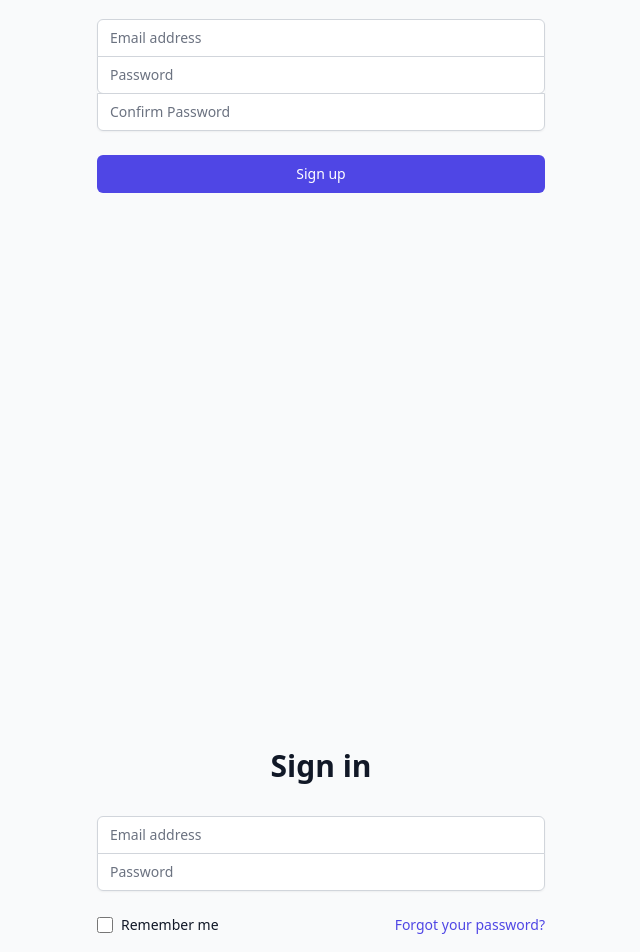
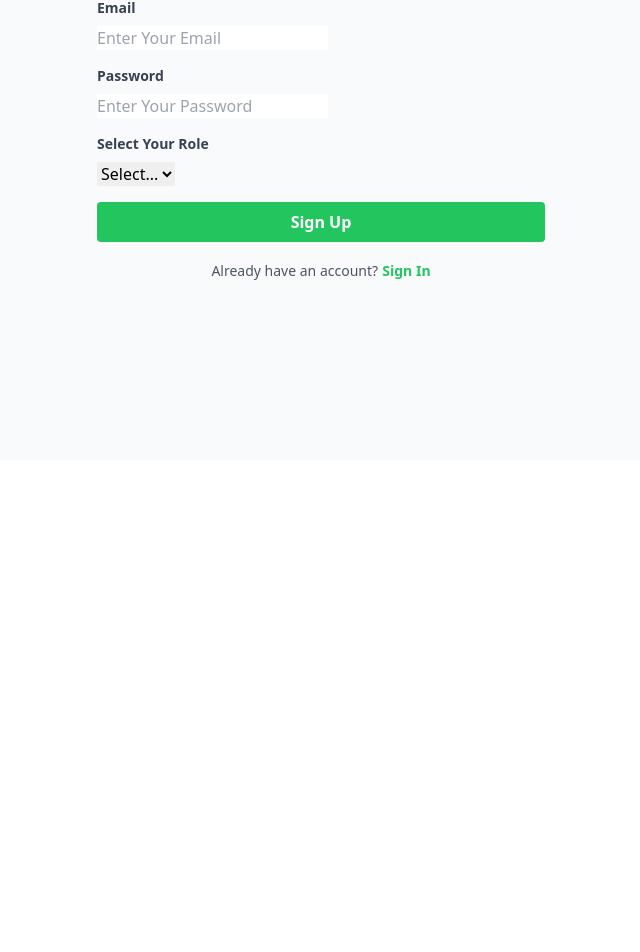
Before and after one commit to Adershradhakrishnan/ecommerceproject, a React (Vite) app in the folder client/my-project/: page / in a window 1280 px wide. Shown: the part 340-1292 px from the top of the page, without its empty margins (319-959 px from the left). After the commit the page ends 800 px from the top, so only its background shows below. Built offline with nearby package versions, Linux system fonts and the light colour scheme.

Commit message:
sswer message

```diff
--- a/client/my-project/src/App.jsx
+++ b/client/my-project/src/App.jsx
@@ -1,6 +1,7 @@
 import { useState } from 'react'
-import SignupForm from './components/Signup/Signup';
-import SigninForm from './components/Signin/Signin';
+import Signup from './components/Signup/Signup';
+import Signin from './components/Signin/Signin';
+import { BrowserRouter as Router,Route,Routes,Link } from 'react-router-dom';
 import './App.css'
 
 function App() {
@@ -8,8 +9,14 @@ function App() {
 
   return (
     <>
-    <SignupForm/>
-    <SigninForm/>
+   <Router>
+      <div>
+        <Routes>
+          <Route path='/' exact element={<Signup/>}/>
+          <Route path='/signin' exact element={<Signin/>}/>
+          </Routes>
+      </div>
+     </Router>
     </>
   )
 }
--- a/client/my-project/src/components/Signin/Signin.jsx
+++ b/client/my-project/src/components/Signin/Signin.jsx
@@ -1,23 +1,68 @@
 import React, { useState } from 'react';
+import Swal from "sweetalert2";
+import axios from 'axios';
+import { Link, useNavigate } from "react-router-dom";
 
-const SigninForm = () => {
-  const [formData, setFormData] = useState({
-    email: '',
-    password: '',
+
+function Signin() {
+  const [email, setEmail] = useState("");
+  const [password, setPassword] = useState("");
+  const navigate = useNavigate(); // Access to history object for navigation
+
+  const handleSubmit = async (e) => {
+    e.preventDefault();
+
+    try {
+        const response = await axios.post('http://localhost:3100/signin', {
+            email: email,
+            password: password,
         });
 
-  const handleChange = (e) => {
-    const { name, value } = e.target;
-    setFormData({
-      ...formData,
-      [name]: value,
+        if (response.data && response.data.token) {
+            const { token, role } = response.data;
+            localStorage.setItem('token', token);
+
+            Swal.fire({
+                icon: 'success',
+                title: 'Success',
+                text: response.data.message,
             });
-  };
 
-  const handleSubmit = (e) => {
-    e.preventDefault();
-    // Add your form submission logic here
-    console.log('Form submitted:', formData);
+            // Redirect based on role after successful sign-in
+            if (role === 'seller') {
+                navigate('/getproducts');
+            } else if (role === 'buyer') {
+                navigate('/');
+            }
+        } else {
+            Swal.fire({
+                icon: "error",
+                title: "Error",
+                text: "Invalid credentials. Please try again.",
+            });
+        }
+
+        // Reset form fields after successful submission
+        setEmail("");
+        setPassword("");
+
+    } catch (error) {
+        console.error("Signin error:", error);
+
+        if (error.response && error.response.status === 401) {
+            Swal.fire({
+                icon: "error",
+                title: "Error",
+                text: "Invalid credentials. Please try again.",
+            });
+        } else {
+            Swal.fire({
+                icon: "error",
+                title: "Error",
+                text: "Failed to sign in. Please try again.",
+            });
+        }
+    }
 };
 
   return (
@@ -26,74 +71,51 @@ const SigninForm = () => {
         <div>
           <h2 className="mt-6 text-center text-3xl font-extrabold text-gray-900">Sign in</h2>
         </div>
-        <form className="mt-8 space-y-6" onSubmit={handleSubmit}>
-          <div className="rounded-md shadow-sm -space-y-px">
-            <div>
-              <label htmlFor="email-address" className="sr-only">
-                Email address
-              </label>
+        <form onSubmit={handleSubmit}>
+                    <div className="mb-4">
+                        <label htmlFor="email" className="block text-gray-700 text-sm font-bold mb-2">Email</label>
                         <input
-                id="email-address"
-                name="email"
                             type="email"
-                autoComplete="email"
-                required
-                value={formData.email}
-                onChange={handleChange}
-                className="appearance-none rounded-none relative block w-full px-3 py-2 border border-gray-300 placeholder-gray-500 text-gray-900 rounded-t-md focus:outline-none focus:ring-indigo-500 focus:border-indigo-500 focus:z-10 sm:text-sm"
-                placeholder="Email address"
+                            placeholder="Enter Your Email"
+                            id="email"
+                            value={email}
+                            onChange={(e) => setEmail(e.target.value)}
+                            className="shadow appearance-none border rounded w-full py-2 px-3 text-gray-700 leading-tight focus:outline-none focus:shadow-outline"
                         />
                     </div>
-            <div>
-              <label htmlFor="password" className="sr-only">
-                Password
-              </label>
+
+                    <div className="mb-4">
+                        <label htmlFor="password" className="block text-gray-700 text-sm font-bold mb-2">Password</label>
                         <input
+                            type="password"
+                            placeholder="Enter Your Password"
                             id="password"
-                name="password"
-                type="password"
-                autoComplete="current-password"
-                required
-                value={formData.password}
-                onChange={handleChange}
-                className="appearance-none rounded-none relative block w-full px-3 py-2 border border-gray-300 placeholder-gray-500 text-gray-900 rounded-b-md focus:outline-none focus:ring-indigo-500 focus:border-indigo-500 focus:z-10 sm:text-sm"
-                placeholder="Password"
+                            value={password}
+                            onChange={(e) => setPassword(e.target.value)}
+                            className="shadow appearance-none border rounded w-full py-2 px-3 text-gray-700 leading-tight focus:outline-none focus:shadow-outline"
                         />
                     </div>
-          </div>
 
-          <div className="flex items-center justify-between">
-            <div className="flex items-center">
-              <input
-                id="remember-me"
-                name="remember-me"
-                type="checkbox"
-                className="h-4 w-4 text-indigo-600 focus:ring-indigo-500 border-gray-300 rounded"
-              />
-              <label htmlFor="remember-me" className="ml-2 block text-sm text-gray-900">
-                Remember me
-              </label>
-            </div>
-
-            <div className="text-sm">
-              <a href="#" className="font-medium text-indigo-600 hover:text-indigo-500">
-                Forgot your password?
-              </a>
-            </div>
-          </div>
-
-          <div>
+                    <div className="flex items-center justify-center">
                         <button
+                            className="bg-green-500 hover:bg-green-700 text-white font-bold py-2 px-4 rounded focus:outline-none focus:shadow-outline"
                             type="submit"
-              className="group relative w-full flex justify-center py-2 px-4 border border-transparent text-sm font-medium rounded-md text-white bg-indigo-600 hover:bg-indigo-700 focus:outline-none focus:ring-2 focus:ring-offset-2 focus:ring-indigo-500"
                         >
-              Sign in
+                            Sign In
                         </button>
                     </div>
                 </form>
+
+                <div className="mt-4 text-center">
+                    <p className="text-sm text-gray-600">Don't have an account?
+                        <Link to="/signup" className="text-green-500 hover:text-pink-700 text-sm font-bold">
+                            Sign Up
+                        </Link>
+                    </p>
+                </div>
       </div>
     </div>
   );
 };
 
-export default SigninForm;
+export default Signin;
--- a/client/my-project/src/components/Signup/Signup.jsx
+++ b/client/my-project/src/components/Signup/Signup.jsx
@@ -1,94 +1,139 @@
 import React, { useState } from 'react';
-import swal from 'sweetalert2';
+import Swal from 'sweetalert2';
 import axios from 'axios';
 import {Link,useNavigate} from 'react-router-dom';
+function Signup() {
+  const [name, setName] = useState("");
+  const [email, setEmail] = useState("");
+  const [password, setPassword] = useState("");
+  const [role, setRole] = useState("");
+  const navigate = useNavigate();
 
-const SignupForm = () => {
-  const [formData, setFormData] = useState({
-    email: '',
-    password: '',
-    confirmPassword: '',
+
+  const handleRoleChange = (e) => {
+    setRole(e.target.value);
+};
+
+const handleSubmit = async (e) => {
+  e.preventDefault();
+
+  try {
+      const response = await axios.post('http://localhost:3100/signup', {
+          name: name,
+          email: email,
+          password: password,
+          role: role
       });
 
-  const handleChange = (e) => {
-    const { name, value } = e.target;
-    setFormData({
-      ...formData,
-      [name]: value,
+      if (response.data) {
+          Swal.fire({
+              icon: 'success',
+              title: 'Success',
+              text: response.data.message,
+          }).then((result) => {
+              if (result.isConfirmed) {
+                  // Redirect to signin page after successful signup
+                  navigate('/'); // Assuming you are using React Router
+              }
           });
+      } else {
+          Swal.fire({
+              icon: "error",
+              title: "Error",
+              text: response.data.message ,
+          });
+      }
+
+      // Reset form fields after successful submission
+      setName("");
+      setEmail("");
+      setPassword("");
+      setRole("");
+
+  } catch (error) {
+      console.error("Signup error:", error);
+      Swal.fire({
+          icon: "error",
+          title: "Error",
+          text: "Failed to sign up. Please try again.",
+      });
+  }
 };
-
-  const handleSubmit = (e) => {
-    e.preventDefault();
-    // Add your form submission logic here
-    console.log('Form submitted:', formData);
-  };
-
   return (
     <div className="min-h-screen flex items-center justify-center bg-gray-50 py-12 px-4 sm:px-6 lg:px-8">
       <div className="max-w-md w-full space-y-8">
         <div>
           <h2 className="mt-6 text-center text-3xl font-extrabold text-gray-900">Sign up</h2>
         </div>
-        <form className="mt-8 space-y-6" onSubmit={handleSubmit}>
-          <div className="rounded-md shadow-sm -space-y-px">
+        <form onSubmit={handleSubmit} className="space-y-4">
                     <div>
-              <label htmlFor="email-address" className="sr-only">
-                Email address
+                        <label htmlFor="name" className="block text-gray-700 text-sm font-bold mb-2">Name</label>
+                        <input
+                            type="text"
+                            id="name"
+                            placeholder="Enter Your Name"
+                            value={name}
+                            onChange={(e) => setName(e.target.value)}
+                            className="input-field"
+                        />
+                    </div>
+
+                    <div>
+                        <label htmlFor="email" className="block text-gray-700 text-sm font-bold mb-2">
+                            Email
                         </label>
                         <input
-                id="email-address"
-                name="email"
                             type="email"
-                autoComplete="email"
-                required
-                value={formData.email}
-                onChange={handleChange}
-                className="appearance-none rounded-none relative block w-full px-3 py-2 border border-gray-300 placeholder-gray-500 text-gray-900 rounded-t-md focus:outline-none focus:ring-indigo-500 focus:border-indigo-500 focus:z-10 sm:text-sm"
-                placeholder="Email address"
+                            id="email"
+                            placeholder="Enter Your Email"
+                            value={email}
+                            onChange={(e) => setEmail(e.target.value)}
+                            className="input-field"
                         />
                     </div>
+
                     <div>
-              <label htmlFor="password" className="sr-only">
+                        <label htmlFor="password" className="block text-gray-700 text-sm font-bold mb-2">
                             Password
                         </label>
                         <input
+                            type="password"
                             id="password"
-                name="password"
-                type="password"
-                autoComplete="new-password"
-                required
-                value={formData.password}
-                onChange={handleChange}
-                className="appearance-none rounded-none relative block w-full px-3 py-2 border border-gray-300 placeholder-gray-500 text-gray-900 rounded-b-md focus:outline-none focus:ring-indigo-500 focus:border-indigo-500 focus:z-10 sm:text-sm"
-                placeholder="Password"
+                            placeholder="Enter Your Password"
+                            value={password}
+                            onChange={(e) => setPassword(e.target.value)}
+                            className="input-field"
                         />
-            </div>
-            <div>
-              <label htmlFor="confirmPassword" className="sr-only">
-                Confirm Password
-              </label>
-              <input
-                id="confirmPassword"
-                name="confirmPassword"
-                type="password"
-                autoComplete="new-password"
-                required
-                value={formData.confirmPassword}
-                onChange={handleChange}
-                className="appearance-none rounded-none relative block w-full px-3 py-2 border border-gray-300 placeholder-gray-500 text-gray-900 rounded-b-md focus:outline-none focus:ring-indigo-500 focus:border-indigo-500 focus:z-10 sm:text-sm"
-                placeholder="Confirm Password"
-              />
-            </div>
                     </div>
 
                     <div>
+                        <label htmlFor="role" className="block text-gray-700 text-sm font-bold mb-2">
+                            Select Your Role
+                        </label>
+                        <select
+                            id="role"
+                            value={role}
+                            onChange={handleRoleChange}
+                            className="input-field"
+                        >
+                            <option value="">Select...</option>
+                            <option value="buyer">Buyer</option>
+                            <option value="seller">Seller</option>
+                        </select>
+                    </div>
+
                     <button
                         type="submit"
-              className="group relative w-full flex justify-center py-2 px-4 border border-transparent text-sm font-medium rounded-md text-white bg-indigo-600 hover:bg-indigo-700 focus:outline-none focus:ring-2 focus:ring-offset-2 focus:ring-indigo-500"
+                        className="w-full bg-green-500 hover:bg-pink-700 text-white font-bold py-2 px-4 rounded focus:outline-none focus:shadow-outline"
                     >
-              Sign up
+                        Sign Up
                     </button>
+
+                    <div className="text-center">
+                        <span className="text-gray-600 text-sm">Already have an account?</span>{" "}
+                        <Link to="/signin" className="text-green-500 hover:text-green-700 text-sm font-bold">
+                            Sign In
+                        </Link>
                     </div>
                 </form>
       </div>
@@ -96,4 +141,4 @@ const SignupForm = () => {
   );
 };
 
-export default SignupForm;
+export default Signup;
```
Lines whose indentation alone changed are shown as unchanged.
